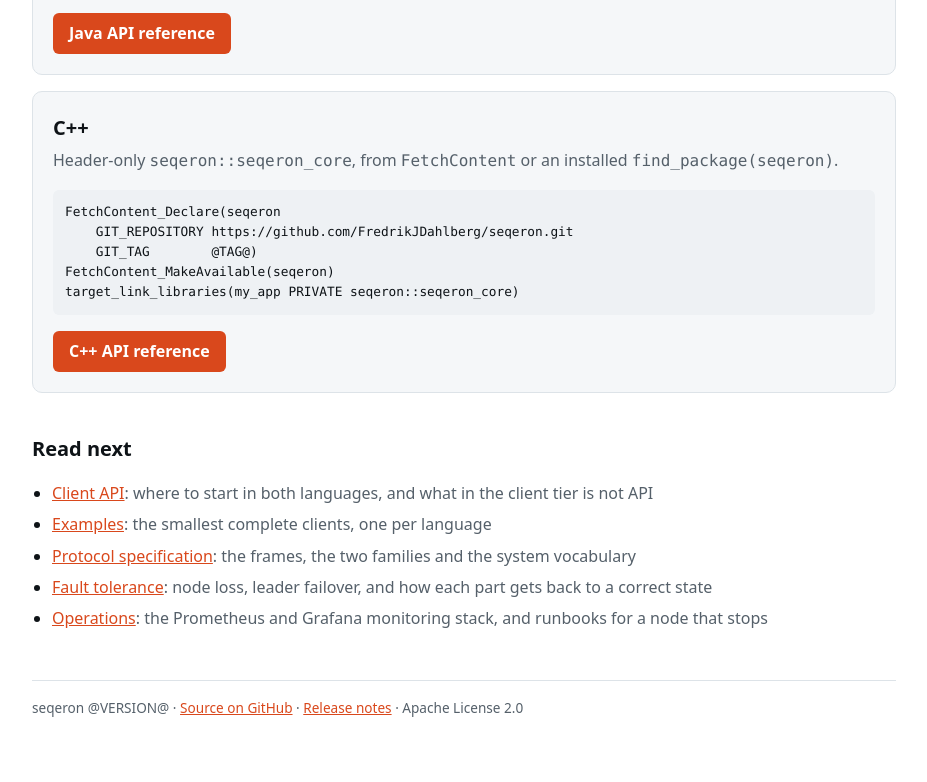
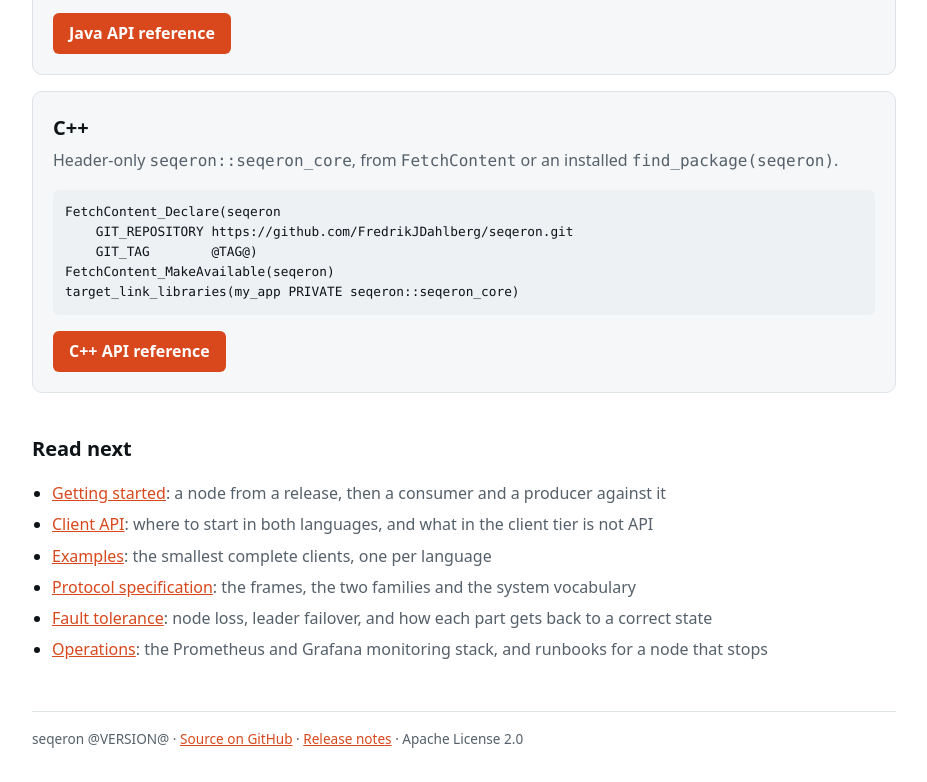
Before and after one commit to FredrikJDahlberg/seqeron, a plain HTML site: page doc/site/index.html in a window 1280 px wide. Shown: the part 629-1411 px from the top of the page, without its empty margins (176-1103 px from the left). Before the commit the page ends 1379 px from the top, so only its background shows below. Drawn offline with Linux system fonts and the light colour scheme; files whose address does not match are found by name.

Commit message:
Getting started doc

```diff
--- a/doc/site/index.html
+++ b/doc/site/index.html
@@ -138,6 +138,7 @@ target_link_libraries(my_app PRIVATE seqeron::seqeron_core)</code></pre>
 
   <h2 class="section">Read next</h2>
   <ul class="reading">
+    <li><a href="https://github.com/FredrikJDahlberg/seqeron/blob/@TAG@/doc/getting-started.md">Getting started</a><span>: a node from a release, then a consumer and a producer against it</span></li>
     <li><a href="https://github.com/FredrikJDahlberg/seqeron/blob/@TAG@/doc/client-api.md">Client API</a><span>: where to start in both languages, and what in the client tier is not API</span></li>
     <li><a href="https://github.com/FredrikJDahlberg/seqeron/tree/@TAG@/seqeron-examples">Examples</a><span>: the smallest complete clients, one per language</span></li>
     <li><a href="https://github.com/FredrikJDahlberg/seqeron/blob/@TAG@/doc/seqeron-protocol-spec.md">Protocol specification</a><span>: the frames, the two families and the system vocabulary</span></li>
```
Also changed, not shown: 3 other files.
